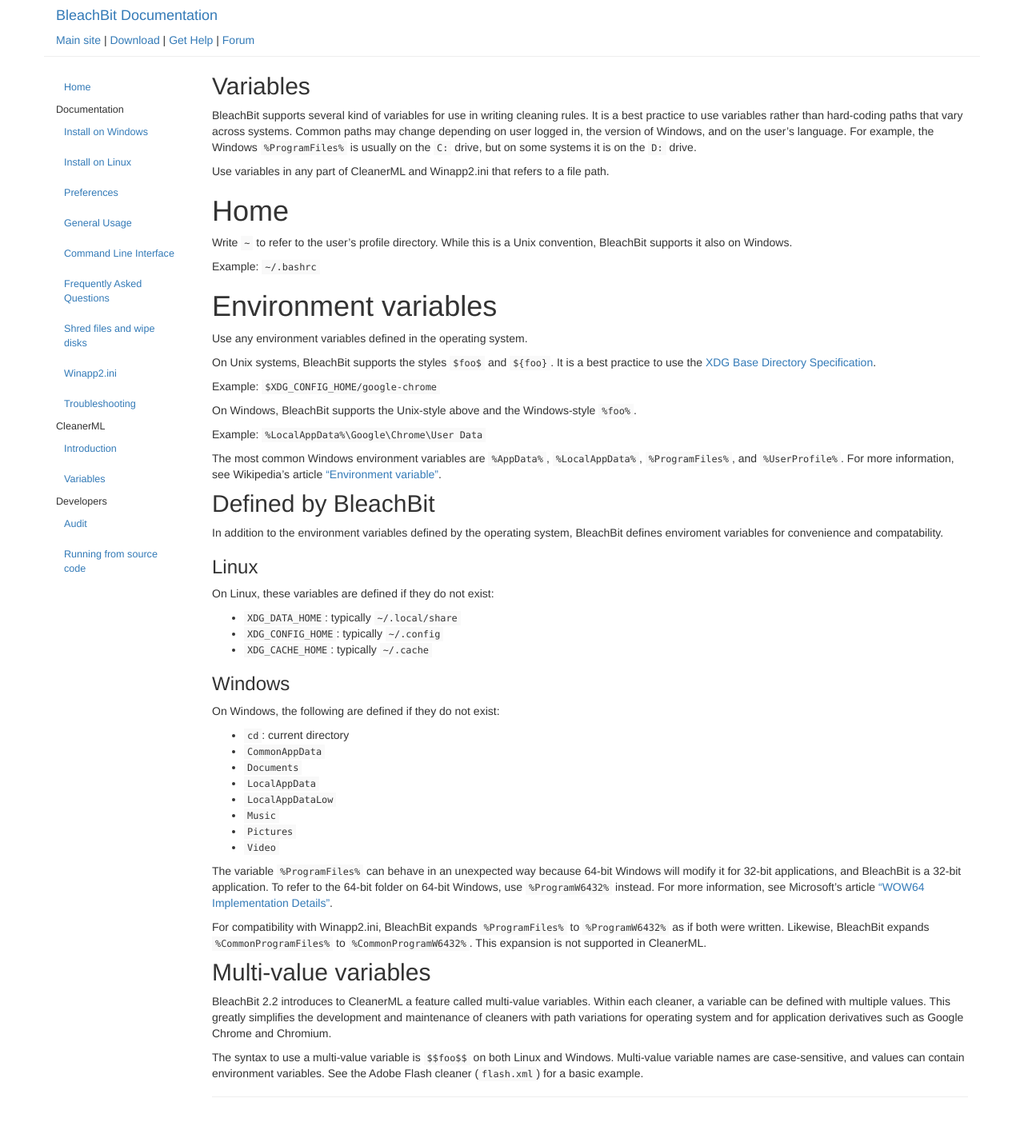
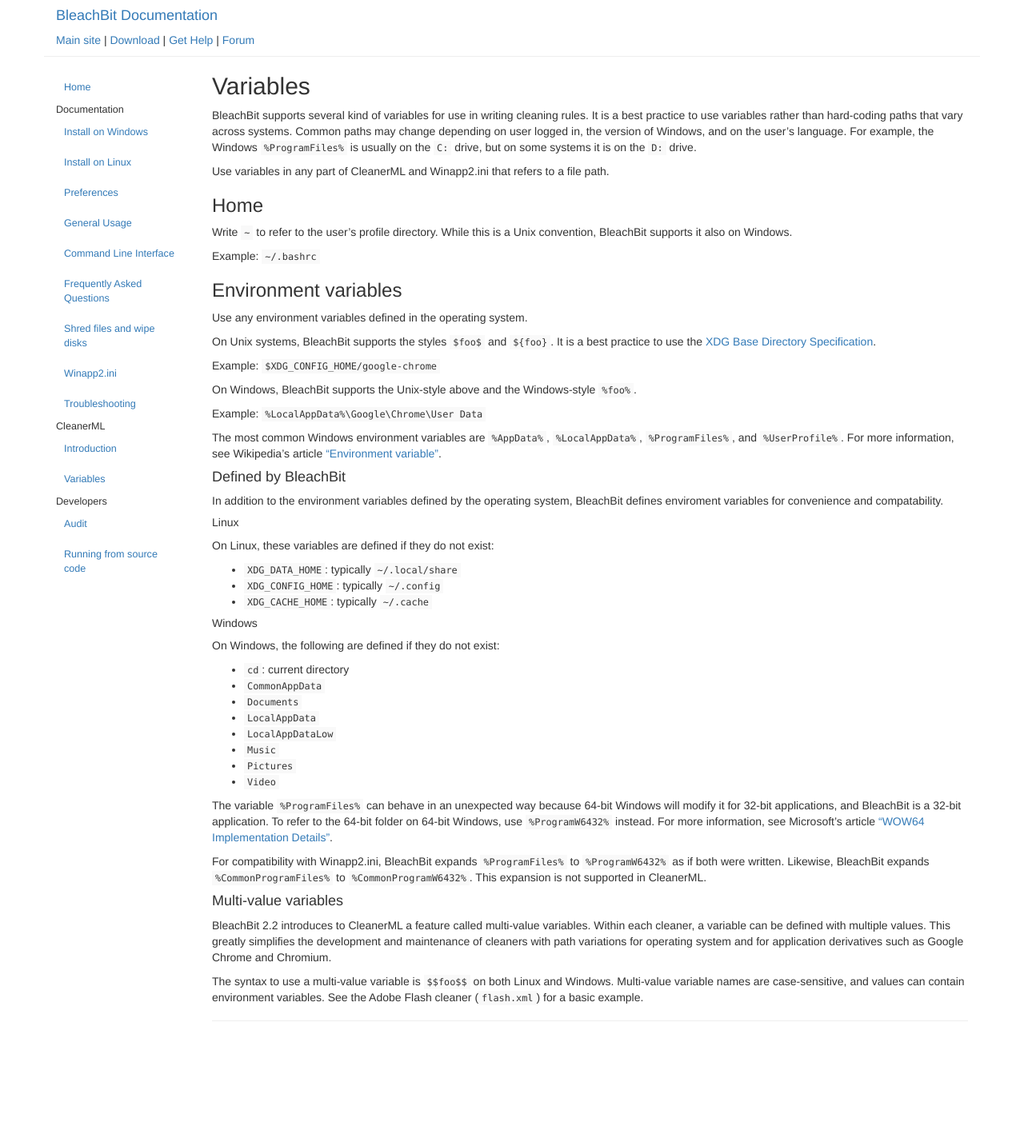
Before and after one commit to bleachbit/docs, a Jekyll site: the page built from _posts/2019-04-19-variables.md, in a window 1280 px wide. Shown: the whole page at 80% size. Built offline with Jekyll 4.4.1, drawn with Linux system fonts in a browser that asks for light colours; after the commit the page ends 1338 px from its top, so only the background shows below that.

Commit message:
Fix level of headings

```diff
--- a/_posts/2019-04-19-variables.md
+++ b/_posts/2019-04-19-variables.md
@@ -13,7 +13,7 @@
 
 Use variables in any part of CleanerML and Winapp2.ini that refers to a file path.
 
-# Home
+### Home
 
 Write `~` to refer to the user's profile directory. While this is a
 Unix convention, BleachBit supports it also on Windows.
@@ -21,7 +21,7 @@
 Example: `~/.bashrc`
 
 
-# Environment variables
+### Environment variables
 
 Use any environment variables defined in the operating system.
 
@@ -37,19 +37,19 @@
 The most common Windows environment variables are `%AppData%`, `%LocalAppData%`, `%ProgramFiles%`, and `%UserProfile%`. For more information, see Wikipedia's article ["Environment variable"](https://en.wikipedia.org/wiki/Environment_variable).
 
 
-## Defined by BleachBit
+#### Defined by BleachBit
 
 In addition to the environment variables defined by the operating system,
 BleachBit defines enviroment variables for convenience and compatability.
 
-### Linux
+##### Linux
 On Linux, these variables are defined if they do not exist:
 
 * `XDG_DATA_HOME`: typically `~/.local/share`
 * `XDG_CONFIG_HOME`: typically `~/.config`
 * `XDG_CACHE_HOME`: typically `~/.cache`
 
-### Windows
+##### Windows
 On Windows, the following are defined if they do not exist:
 
 * `cd`: current directory
@@ -71,7 +71,7 @@
 `%CommonProgramFiles%` to `%CommonProgramW6432%`. This expansion is not
 supported in CleanerML.
 
-## Multi-value variables
+#### Multi-value variables
 
 BleachBit 2.2 introduces to CleanerML a feature called multi-value variables. Within each cleaner, a variable can be defined with multiple values. This greatly simplifies the development and maintenance of cleaners with path variations for operating system and for application derivatives such as Google Chrome and Chromium.
 
```
